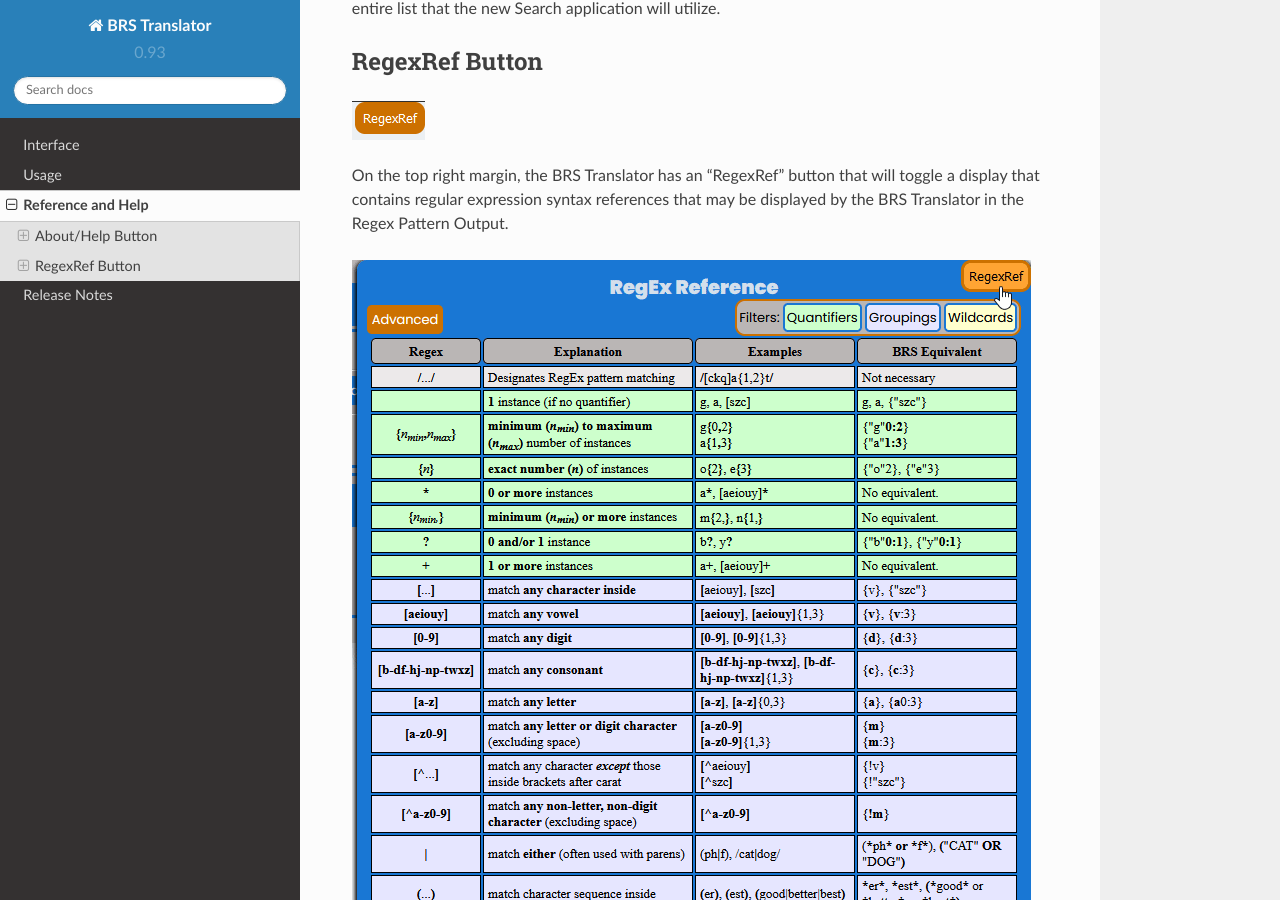
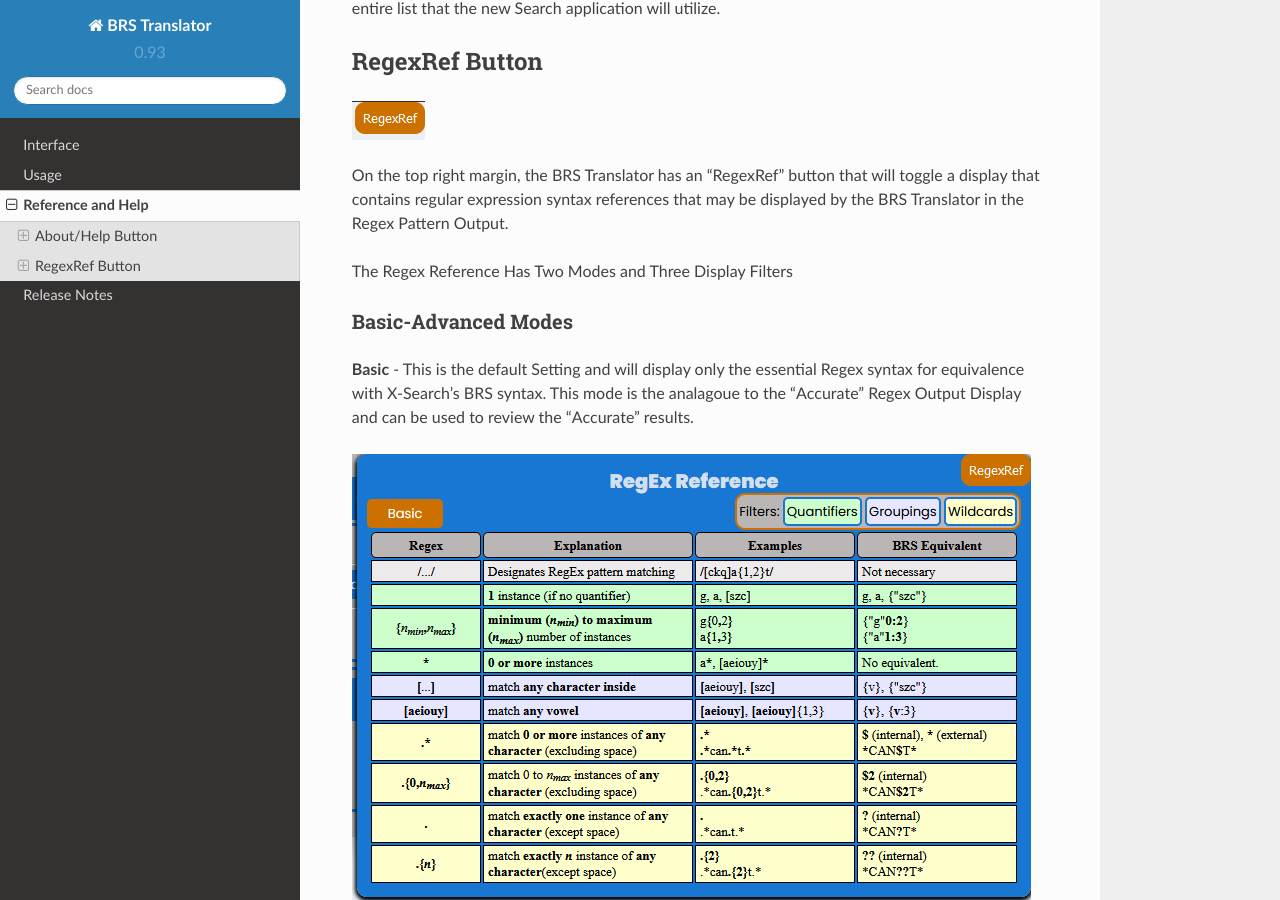
Before and after one commit to Ayjent/BRS-Translator, a Sphinx documentation site: the page built from docs/source/reference.rst, in a window 1280 px wide and 900 px high, scrolled down 1308 px. Built offline with Sphinx 7.4.7 and the Read the Docs theme 2.0.0, drawn with Linux system fonts in a browser that asks for light colours.

Commit message:
Update reference.rst

```diff
--- a/docs/source/reference.rst
+++ b/docs/source/reference.rst
@@ -46,8 +46,6 @@
 On the top right margin, the BRS Translator has an "RegexRef" button that will toggle a display that contains regular expression syntax references that may be displayed by the BRS Translator in the Regex Pattern Output.
 
 
-.. image:: ../_static/BRS-RegexRefModeFilter.gif
-
 
 The Regex Reference Has Two Modes and Three Display Filters
 
```
